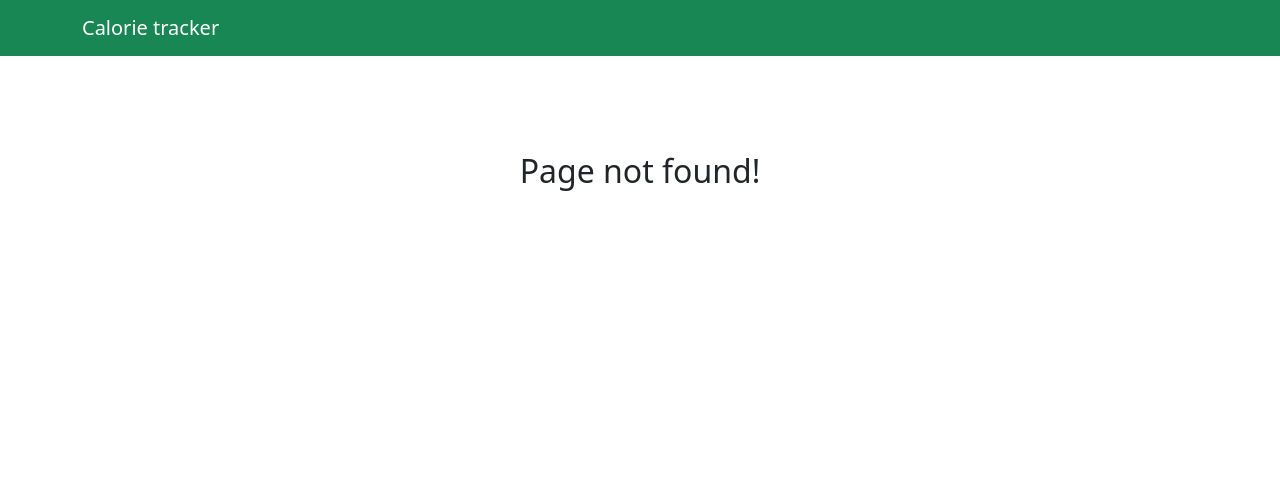
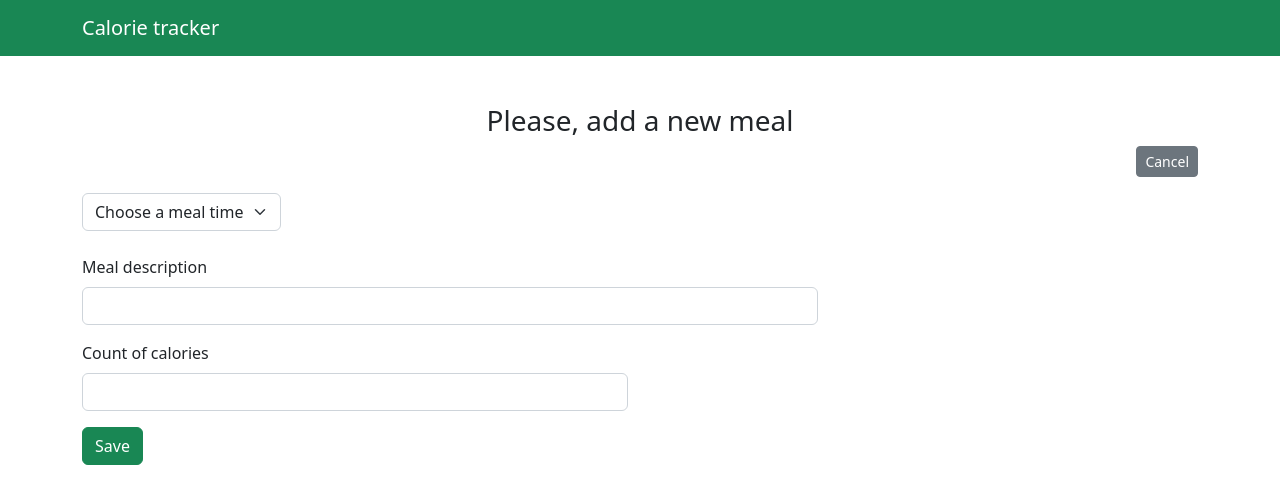
Before and after one commit to emmarrat/calories-tracker, a React (Create React App) app: page /add-new-meal in a window 1280 px wide. Before the commit this address had no page. Shown: the top 504 px of the page. Built offline with nearby package versions, Linux system fonts and the light colour scheme.

Commit message:
feat: add form for adding new meals

```diff
--- a/src/App.tsx
+++ b/src/App.tsx
@@ -1,6 +1,7 @@
 import React from 'react';
 import {Route, Routes} from "react-router-dom";
 import Navbar from "./components/Navbar/Navbar";
+import AddMeal from "./containers/AddMeal/AddMeal";
 
 
 function App() {
@@ -14,6 +15,7 @@ function App() {
       </header>
       <main className="container pt-5">
         <Routes>
+          <Route path="/add-new-meal" element={<AddMeal/>}/>
           <Route path="*" element={<h2 className="text-center mt-5">Page not found!</h2>}/>
         </Routes>
       </main>
--- /dev/null
+++ b/src/components/FormCalories/FormCalories.tsx
@@ -0,0 +1,101 @@
+import React, {useState} from 'react';
+import {MealOnClientSide, MealTypeApi} from "../../types";
+import {useNavigate} from "react-router-dom";
+import ButtonSpinner from "../Spinner/ButtonSpinner/ButtonSpinner";
+
+interface Props {
+  onSubmit: (meal: MealTypeApi) => void;
+  loading: boolean;
+  editingMeal?: MealOnClientSide;
+}
+
+const FormCalories: React.FC<Props> = ({onSubmit, loading, editingMeal}) => {
+  const navigate = useNavigate();
+  const [meal, setMeal] = useState<MealOnClientSide>(editingMeal ? editingMeal : {
+    time: '',
+    descr: '',
+    calories: '',
+    date: ''
+  });
+
+  const onChangeForm = (e: React.ChangeEvent<HTMLInputElement | HTMLSelectElement>) => {
+    const {name, value} = e.target;
+    setMeal(prev => ({
+      ...prev,
+      [name]: value,
+    }));
+  };
+
+  const submitForm = async (e: React.FormEvent) => {
+    e.preventDefault();
+    onSubmit({
+      ...meal,
+      date: new Date().toISOString(),
+      calories: parseFloat(meal.calories),
+    });
+  };
+
+  return (
+    <>
+      <h3 className="text-center">{editingMeal ? "Please, edit your meal" : "Please, add a new meal"}</h3>
+      <div className="d-flex flex-row-reverse">
+        <button onClick={() => navigate('/')} className="btn btn-sm btn-secondary">Cancel</button>
+      </div>
+      <form className="mt-3" onSubmit={submitForm}>
+        <div className="row">
+
+          <div className="col-12 col-md-8 form-group mb-3">
+            <label className="form-label">
+              <select
+                className="form-select"
+                required
+                name="time"
+                value={meal.time}
+                onChange={onChangeForm}
+                disabled={loading}
+              >
+                <option disabled value="">Choose a meal time</option>
+                <option value="Breakfast">Breakfast</option>
+                <option value="Snack">Snack</option>
+                <option value="Lunch">Lunch</option>
+                <option value="Dinner">Dinner</option>
+              </select>
+            </label>
+          </div>
+          <div className="col-12 col-md-8  form-group mb-3">
+            <label className="form-label">Meal description</label>
+            <input
+              disabled={loading}
+              onChange={onChangeForm}
+              name="descr"
+              type="text"
+              className="form-control"
+              value={meal.descr}
+              required
+            />
+          </div>
+          <div className="col-12 col-md-6  form-group">
+            <label className="form-label">Count of calories</label>
+            <input
+              disabled={loading}
+              onChange={onChangeForm}
+              name="calories"
+              type="number"
+              className="form-control"
+              value={meal.calories}
+              required
+            />
+          </div>
+        </div>
+        <div className="form-group mt-3">
+          <button disabled={loading} className="btn btn-success">
+            {loading && <ButtonSpinner/>}
+            {editingMeal ? 'Update' : 'Save'}
+          </button>
+        </div>
+      </form>
+    </>
+  );
+};
+
+export default FormCalories;
--- /dev/null
+++ b/src/components/Spinner/ButtonSpinner/ButtonSpinner.tsx
@@ -0,0 +1,12 @@
+import React from 'react';
+
+const ButtonSpinner = () => {
+  return (
+    <>
+      <span className="spinner-border spinner-border-sm me-2"></span>
+      <span className="visually-hidden">Loading...</span>
+    </>
+  );
+};
+
+export default ButtonSpinner;
--- /dev/null
+++ b/src/containers/AddMeal/AddMeal.tsx
@@ -0,0 +1,26 @@
+import React, {useState} from 'react';
+import FormCalories from "../../components/FormCalories/FormCalories";
+import {MealTypeApi} from "../../types";
+import {useNavigate} from "react-router-dom";
+import axiosApi from "../../axiosApi";
+
+const AddMeal = () => {
+  const navigate = useNavigate();
+  const [loading, setLoading] = useState(false);
+  const addMeal = async (meal: MealTypeApi) => {
+    try{
+      setLoading(true);
+      await axiosApi.post('/meals.json', meal);
+      navigate('/');
+    } finally {
+      setLoading(false);
+    }
+  };
+  return (
+    <div>
+      <FormCalories onSubmit={addMeal} loading={loading}/>
+    </div>
+  );
+};
+
+export default AddMeal;
```
Also changed, not shown: src/components/Spinner/Spinner.tsx (added, +12 -0 lines), src/types.d.ts (added, +10 -0 lines).
